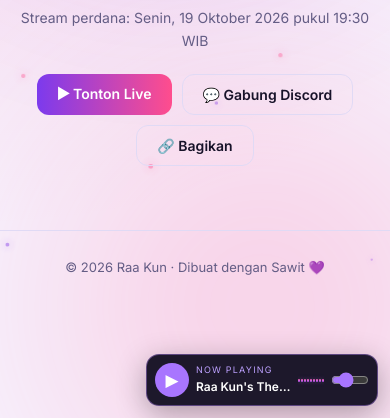
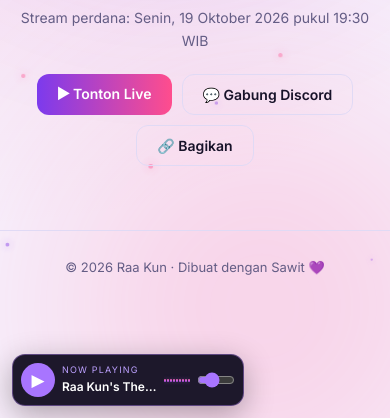
Before and after one commit to rill-glitch/raa_kun.99, a plain HTML site: page index.html in a window 390 px wide. Shown: the part 426-844 px from the top of the page. Drawn offline with Linux system fonts and the light colour scheme; a web font is replaced by a local one.

Commit message:
Add files via upload

```diff
--- a/style.css
+++ b/style.css
@@ -792,3 +792,22 @@ footer {
     max-width: 38px;
   }
 }
+
+
+/* PINDAHKAN MUSIC PLAYER KE KIRI BAWAH */
+.music-player {
+  position: fixed !important;
+  left: 20px !important;
+  right: auto !important;
+  bottom: 20px !important;
+  top: auto !important;
+  z-index: 99999 !important;
+}
+
+@media (max-width: 480px) {
+  .music-player {
+    left: 12px !important;
+    right: auto !important;
+    bottom: 12px !important;
+  }
+}
```
